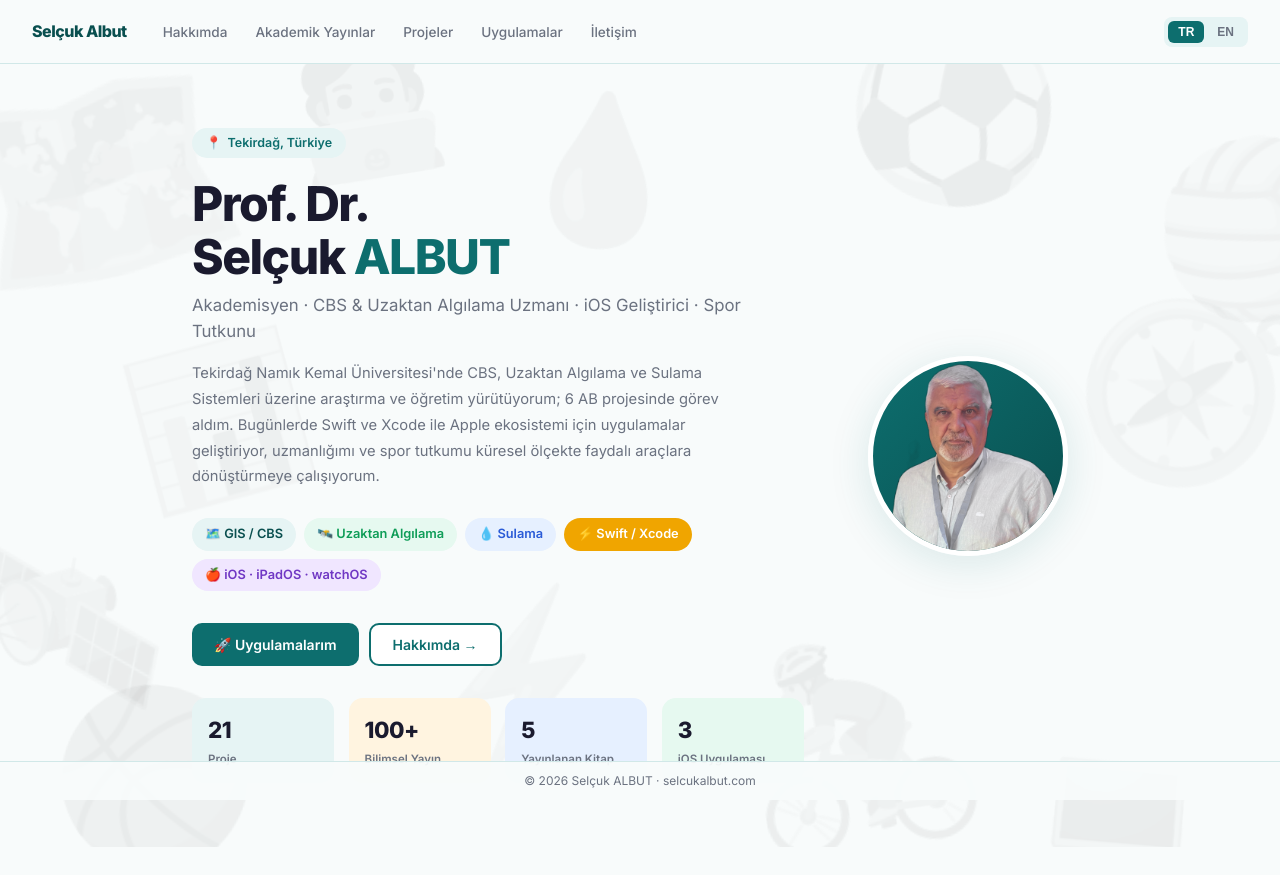
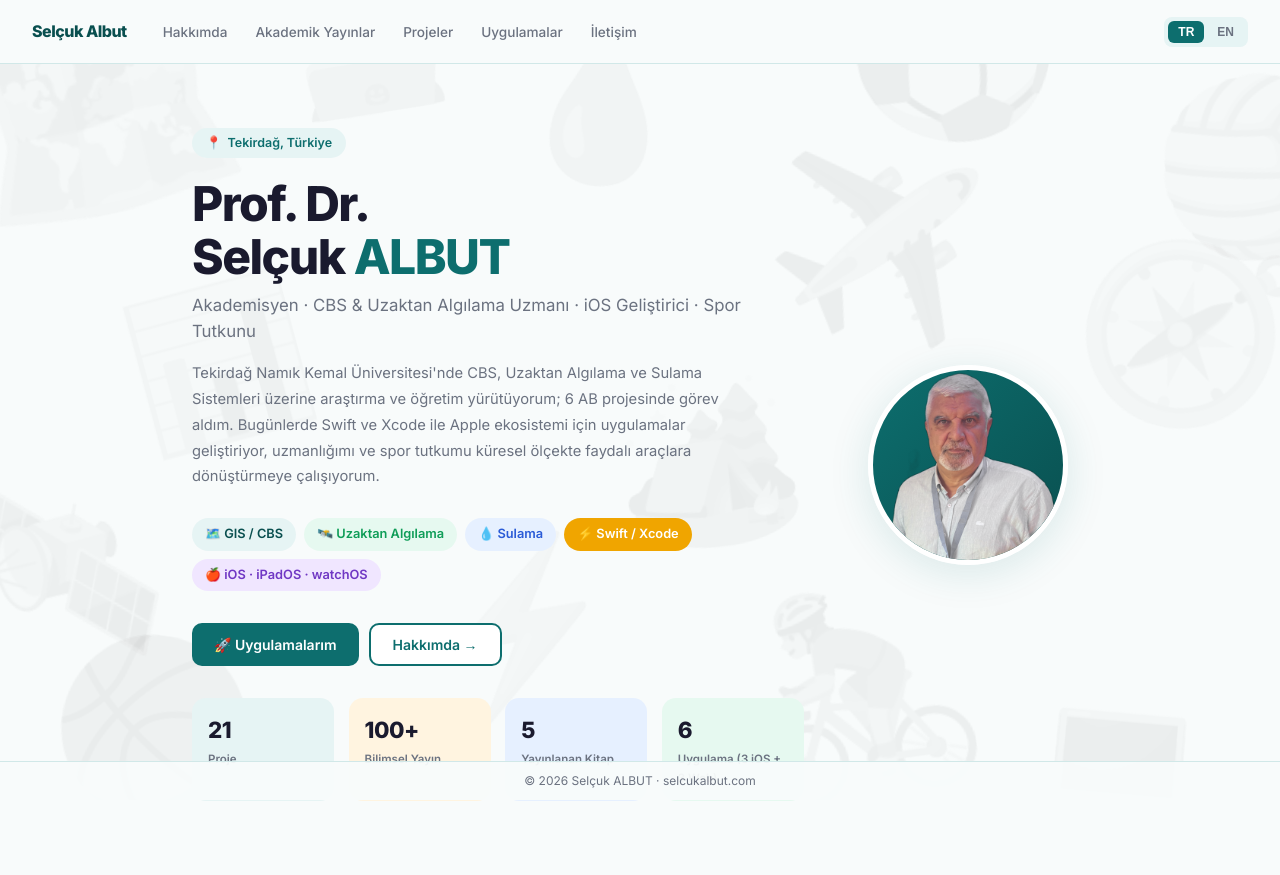
Before and after one commit to selcukalbut/selcukalbut.github.io, a plain HTML site: page index.html in a window 1280 px wide. Shown: the top 875 px of the page. Drawn offline with nearby package versions, Linux system fonts and the light colour scheme.

Commit message:
Site-wide background decoration, bio/stat corrections
Turn the home-only background icon pattern into a fixed, global layer
so it shows behind every page instead of just the hero. Add scouting
and travel icons at the same scale as the rest. Fix the About page
bio (son lives elsewhere, so drop him from the "living in Tekirdağ"
clause and state marital/family status separately), and update the
home stats to count all 6 apps (3 iOS + 3 web) instead of just iOS.

```diff
--- a/index.html
+++ b/index.html
@@ -220,27 +220,28 @@
   max-width: 580px;
 }
 
+/* ══ SITE BACKGROUND DECORATION ══ */
+.site-bg-deco {
+  position: fixed;
+  inset: 0;
+  z-index: -1;
+  pointer-events: none;
+  overflow: hidden;
+}
+.site-bg-deco span {
+  position: absolute;
+  opacity: 0.08;
+  filter: grayscale(1) contrast(0.8);
+  line-height: 1;
+  user-select: none;
+}
+
 /* ══ HOME PAGE ══ */
 .home-hero {
   min-height: calc(100vh - var(--nav-h));
   display: flex;
   align-items: center;
   position: relative;
-  overflow: hidden;
-}
-.home-bg-deco {
-  position: absolute;
-  inset: 0;
-  z-index: 0;
-  pointer-events: none;
-  overflow: hidden;
-}
-.home-bg-deco span {
-  position: absolute;
-  opacity: 0.08;
-  filter: grayscale(1) contrast(0.8);
-  line-height: 1;
-  user-select: none;
 }
 .home-inner {
   max-width: 960px;
@@ -959,12 +960,7 @@
   <button onclick="showPage('contact');toggleMenu()"  id="mob-contact"></button>
 </div>
 
-<div class="page-wrapper">
-
-  <!-- ══ HOME ══ -->
-  <div class="page home-page active" id="page-home">
-    <div class="home-hero">
-      <div class="home-bg-deco" aria-hidden="true">
+<div class="site-bg-deco" aria-hidden="true">
   <span style="top:0%; left:-3%; font-size:14rem; transform:rotate(-12deg);">🗺️</span>
   <span style="top:58%; left:-5%; font-size:12rem; transform:rotate(10deg);">🛰️</span>
   <span style="top:4%; left:40%; font-size:9rem; transform:rotate(6deg);">💧</span>
@@ -977,7 +973,15 @@
   <span style="top:80%; left:4%; font-size:10.5rem; transform:rotate(8deg);">🏀</span>
   <span style="top:86%; left:80%; font-size:9.5rem; transform:rotate(5deg);">💻</span>
   <span style="top:-4%; left:22%; font-size:8.5rem; transform:rotate(-9deg);">🧑‍💻</span>
-      </div>
+  <span style="top:48%; left:48%; font-size:9.5rem; transform:rotate(-7deg);">🏕️</span>
+  <span style="top:20%; left:60%; font-size:10.5rem; transform:rotate(9deg);">✈️</span>
+</div>
+
+<div class="page-wrapper">
+
+  <!-- ══ HOME ══ -->
+  <div class="page home-page active" id="page-home">
+    <div class="home-hero">
       <div class="home-inner">
       <div>
         <div class="home-eyebrow">
@@ -1030,9 +1034,9 @@
             <span data-lang="en">Published Books</span>
           </div>
           <div class="stat green">
-            <b>3</b>
-            <span data-lang="tr">iOS Uygulaması</span>
-            <span data-lang="en">iOS Apps</span>
+            <b>6</b>
+            <span data-lang="tr">Uygulama (3 iOS + 3 Web)</span>
+            <span data-lang="en">Apps (3 iOS + 3 Web)</span>
           </div>
         </div>
       </div>
@@ -1090,11 +1094,11 @@
       <div class="about-bio">
         <p data-lang="tr">
           Ankara'da doğdum; ilkokul, ortaokul, lise ve lisans eğitimimi de Ankara'da tamamladım.
-          Eşim Serpil ve oğlum Sercan ile birlikte Tekirdağ'da yaşıyorum — ailem, bu uzun akademik ve teknoloji yolculuğumun en büyük destekçisi.
+          Evli ve bir çocuk babasıyım. Eşim Serpil ile birlikte Tekirdağ'da yaşıyorum — ailem, bu uzun akademik ve teknoloji yolculuğumun en büyük destekçisi.
         </p>
         <p data-lang="en">
           I was born in Ankara, where I also completed my primary, middle and high school education, as well as my bachelor's degree.
-          I live in Tekirdağ with my wife Serpil and son Sercan — my family has been the biggest support throughout this long academic and technology journey.
+          I am married with one child. I live in Tekirdağ with my wife Serpil — my family has been the biggest support throughout this long academic and technology journey.
         </p>
         <p data-lang="tr">
           Lisans eğitimimi 1984'te Ankara Üniversitesi Ziraat Fakültesi Tarımsal Yapılar ve Sulama Bölümü'nde tamamladım.
```
Lines whose indentation alone changed are shown as unchanged.
